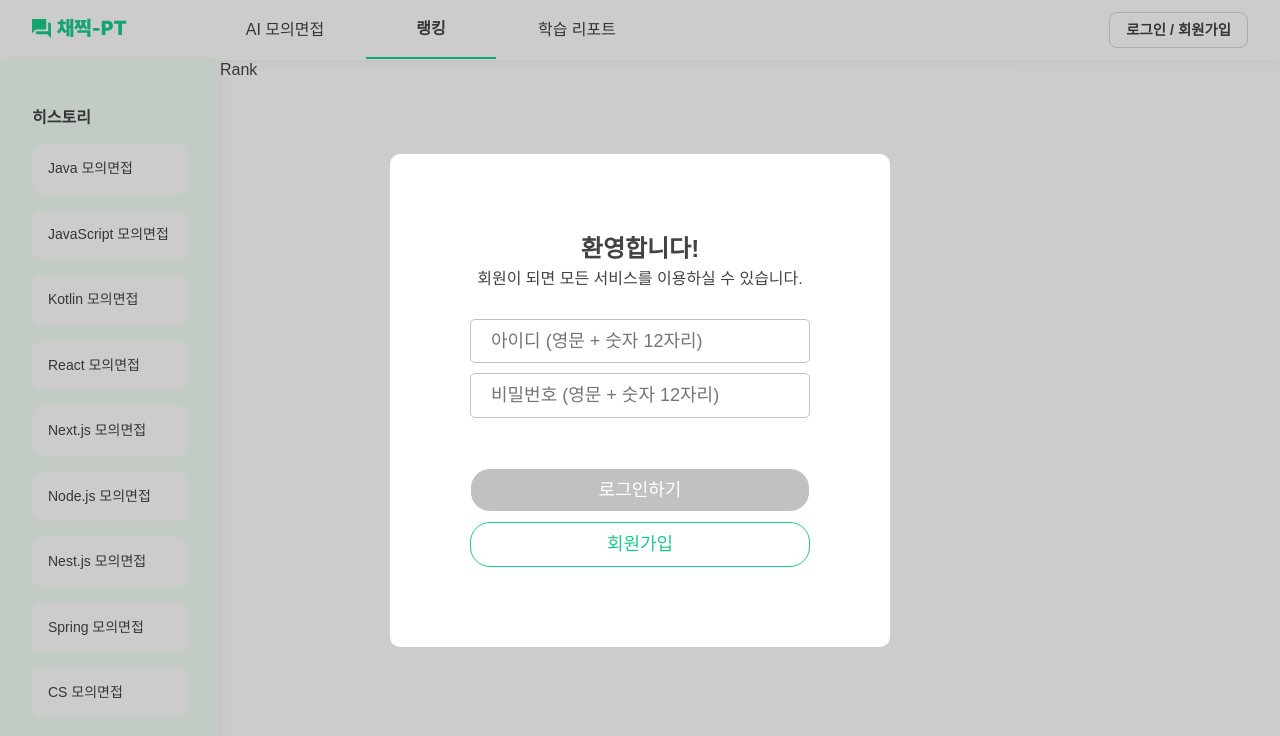
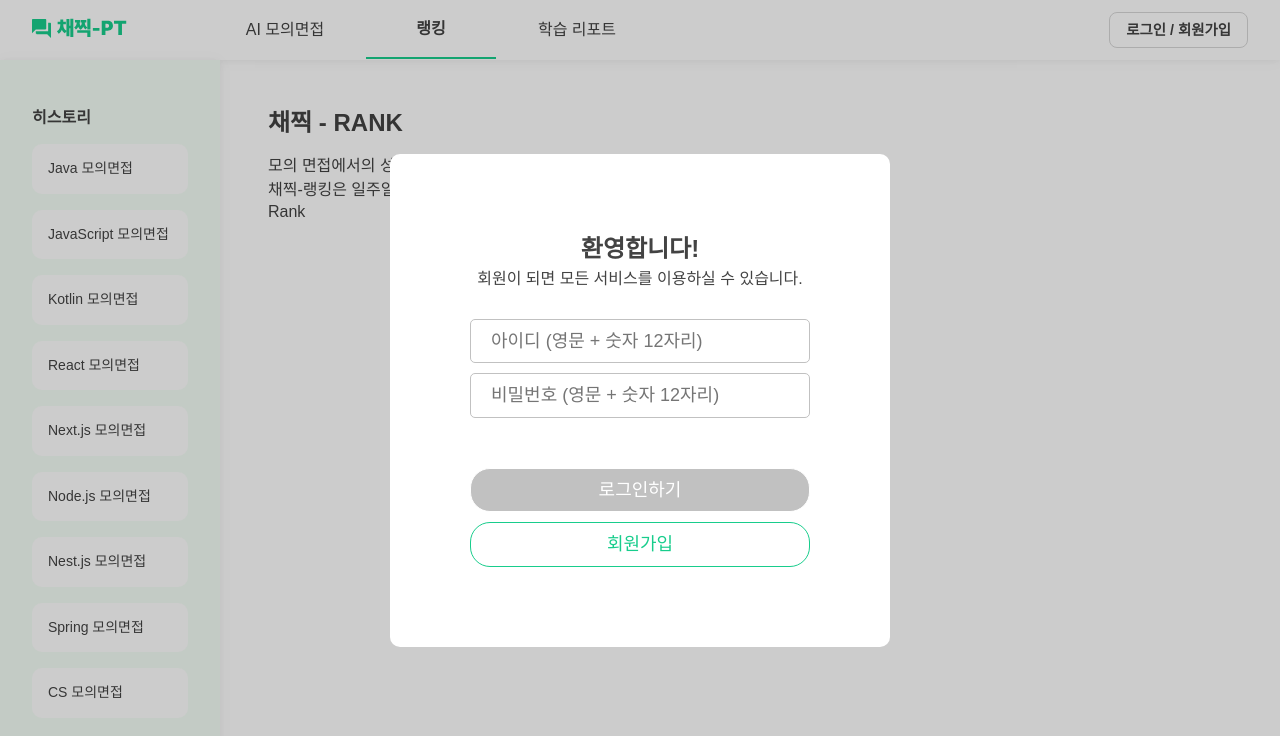
Before and after one commit to Oxygen-Respirator/client, a React (Vite) app: page /rank in a window 1280 px wide. Shown: the top 736 px of the page. Built offline with nearby package versions, Linux system fonts and the light colour scheme.

Commit message:
feat : Rank Report 페이지 제목 라우터 연결

```diff
--- /dev/null
+++ b/src/atom/userInfo.ts
@@ -0,0 +1,6 @@
+import { atom } from "recoil";
+
+export const userInfoAtom = atom({
+  key: "userInfo",
+  default: { userId: "", userNickname: "" },
+});
--- /dev/null
+++ b/src/components/PageLayout/PageLayout.tsx
@@ -0,0 +1,68 @@
+import { userInfoAtom } from "@/atom/userInfo";
+import { Outlet, useLocation } from "react-router-dom";
+import { useRecoilValue } from "recoil";
+import styled from "styled-components";
+
+export default function PageLayout() {
+  const { pathname } = useLocation();
+
+  const { userNickname } = useRecoilValue(userInfoAtom);
+
+  const PrintPageText = () => {
+    let header: string = "";
+    let desc1: string = "";
+    let desc2: string = "";
+
+    if (pathname === "/rank") {
+      header = "채찍 - RANK";
+      desc1 = "모의 면접에서의 성적을 평가하고 다른 사용자와 경쟁해보세요.";
+      desc2 = "채찍-랭킹은 일주일 간격으로 업데이트 됩니다.";
+    } else if (pathname === "/report") {
+      header = `${userNickname}님의 학습리포트`;
+      desc1 =
+        "모의면접을 기록한 리포트를 활용하여 자신의 강점과 개선할 점을 파악하세요. ";
+    } else {
+      return;
+    }
+    return (
+      <TextBox>
+        <PageH2>{header}</PageH2>
+        <TextBox>
+          <PageP>{desc1}</PageP>
+          <PageP>{desc2}</PageP>
+        </TextBox>
+      </TextBox>
+    );
+  };
+  return (
+    <PageWrap>
+      {PrintPageText()}
+      <Outlet />
+    </PageWrap>
+  );
+}
+
+const PageWrap = styled.main`
+  width: 100%;
+  height: 100%;
+  padding: 3rem;
+  position: relative;
+  @media screen and (max-width: 768px) {
+    padding: 2rem;
+  }
+  @media screen and (max-width: 400px) {
+    padding: 1rem;
+  }
+`;
+
+const TextBox = styled.div``;
+
+const PageH2 = styled.h2`
+  font-weight: bold;
+  font-size: 1.5rem;
+  margin-bottom: 1rem;
+`;
+
+const PageP = styled.p`
+  line-height: 1.5;
+`;
--- /dev/null
+++ b/src/components/PageLayout/index.ts
@@ -0,0 +1,3 @@
+import PageLayout from "./PageLayout";
+
+export default PageLayout;
--- a/src/components/RootLayout/components/Nav/Nav.tsx
+++ b/src/components/RootLayout/components/Nav/Nav.tsx
@@ -4,6 +4,8 @@ import styled from "styled-components";
 import { LogoIcon, MyProfile } from "@/components/Svg";
 import Sign from "./Sign";
 import { useGetUserInfoMutation } from "./authHook/authMutationHook";
+import { useRecoilState } from "recoil";
+import { userInfoAtom } from "@/atom/userInfo";
 
 const Nav = () => {
   const navigate = useNavigate();
@@ -19,7 +21,7 @@ const Nav = () => {
     { to: "/report", text: "학습 리포트" },
   ];
 
-  const [userInfo, setUserInfo] = useState({ userId: "", userNickname: "" });
+  const [userInfo, setUserInfo] = useRecoilState(userInfoAtom);
 
   const { mutateAsync: getUserInfo } = useGetUserInfoMutation();
 
@@ -31,7 +33,7 @@ const Nav = () => {
     } = await getUserInfo();
     setUserInfo(_userInfo);
     setIsLogin(true);
-  }, [getUserInfo]);
+  }, [getUserInfo, setUserInfo]);
 
   useEffect(() => {
     const isToken = localStorage.getItem("ptToken");
--- a/src/router/MainRouter.tsx
+++ b/src/router/MainRouter.tsx
@@ -3,14 +3,17 @@ import Main from "@/pages/Main";
 import RootLayout from "@/components/RootLayout";
 import Rank from "@/pages/Main/Rank";
 import Report from "@/pages/Main/Report";
+import PageLayout from "@/components/PageLayout";
 
 const MainRouter = () => {
   return (
     <Routes>
       <Route path="/" element={<RootLayout />}>
         <Route index element={<Main />} />
-        <Route path="rank" element={<Rank />} />
-        <Route path="report" element={<Report />} />
+        <Route path="/" element={<PageLayout />}>
+          <Route path="rank" element={<Rank />} />
+          <Route path="report" element={<Report />} />
+        </Route>
       </Route>
     </Routes>
   );
--- a/src/type/Sign.d.ts
+++ b/src/type/Auth.d.ts
@@ -1,12 +1,12 @@
-interface Sign extends SignUp{
+interface Sign extends SignUp {
   confirmPw: string;
 }
 
-interface SignUp extends SignIn{
+interface SignUp extends SignIn {
   userNickname: string;
 }
 
-interface SignIn{
+interface SignIn {
   userId: string;
   userPw: string;
 }
```
